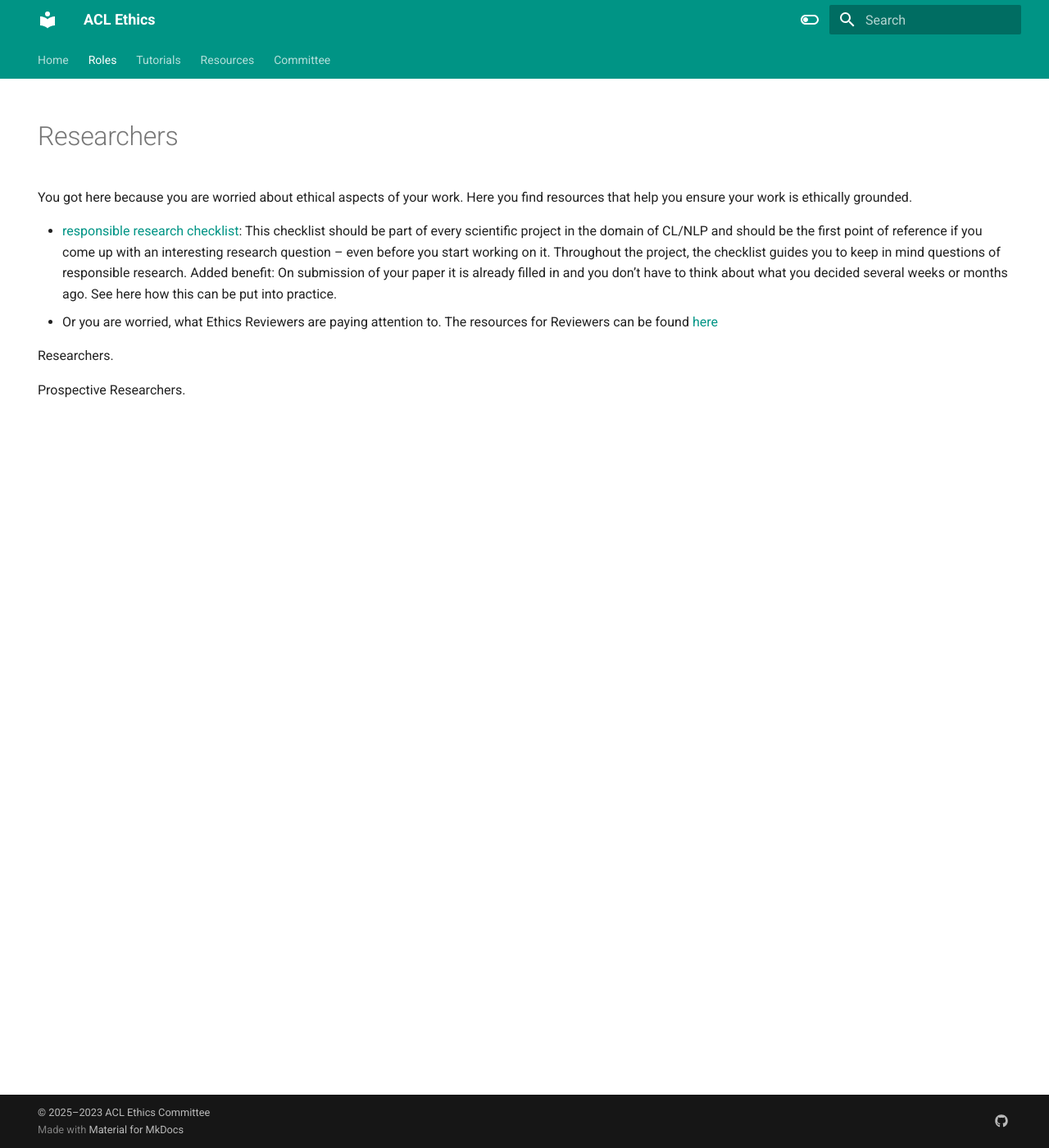
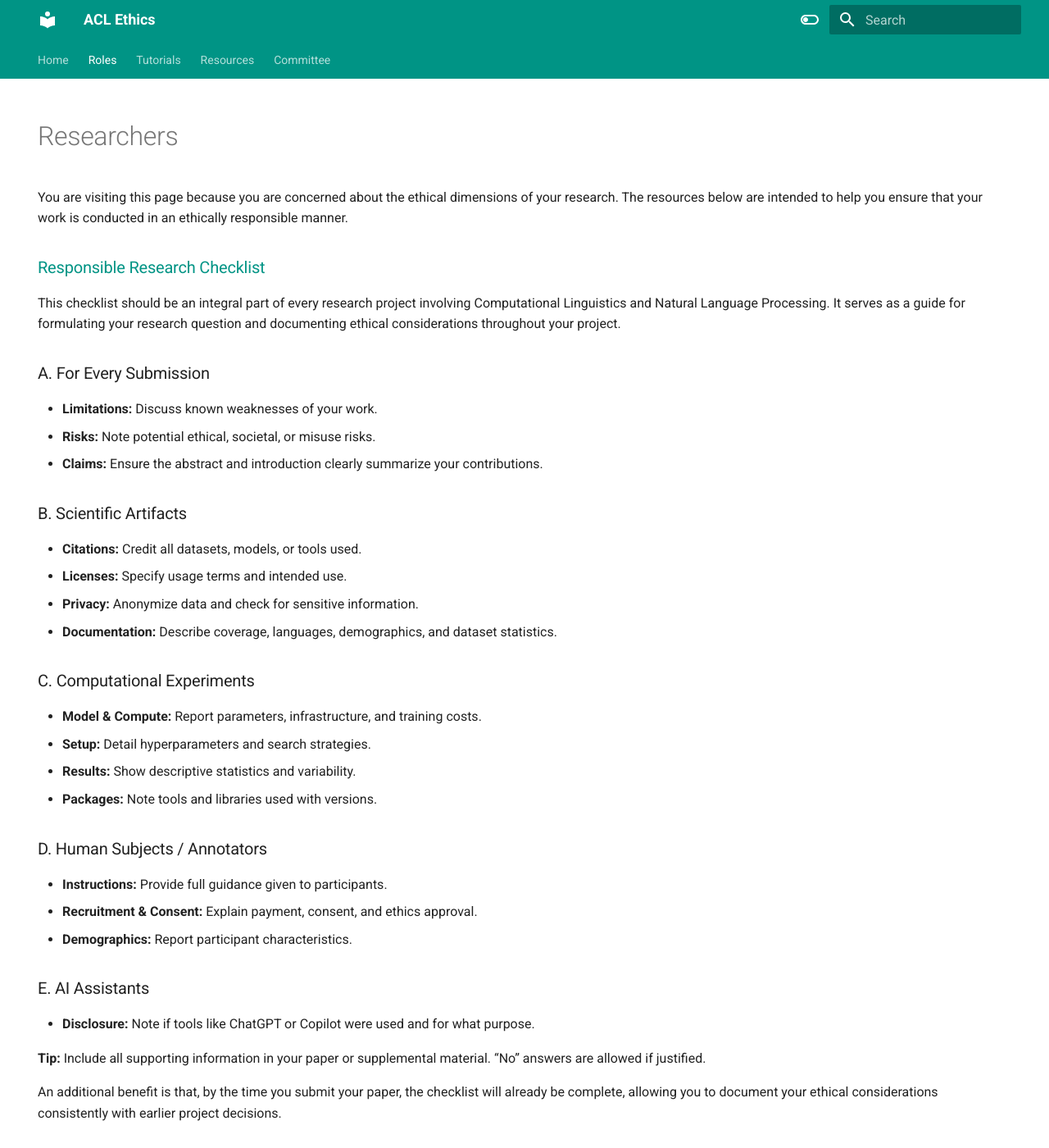
Before and after one commit to knmnyn/ethics-website, an MkDocs documentation site: the page built from docs/roles/researchers.md, in a window 1280 px wide and 1400 px high. Shown: the whole window at 82% size. Built offline with MkDocs 1.6.1 and Material for MkDocs 9.7.7, drawn with Linux system fonts in a browser that asks for light colours; some of the changed text lies outside the part shown.

Commit message:
Update researchers.md

```diff
--- a/docs/roles/researchers.md
+++ b/docs/roles/researchers.md
@@ -3,11 +3,42 @@ hide:
   - navigation
   - toc
 ---
-You got here because you are worried about ethical aspects of your work. Here you find resources that help you ensure your work is ethically grounded.
+You are visiting this page because you are concerned about the ethical dimensions of your research. The resources below are intended to help you ensure that your work is conducted in an ethically responsible manner.
 
-* [responsible research checklist](https://aclrollingreview.org/static/responsibleNLPresearch.pdf): This checklist should be part of every scientific project in the domain of CL/NLP and should be the first point of reference if you come up with an interesting research question – even before you start working on it. Throughout the project, the checklist guides you to keep in mind questions of responsible research. Added benefit: On submission of your paper it is already filled in and you don’t have to think about what you decided several weeks or months ago. See here how this can be put into practice.
-* Or you are worried, what Ethics Reviewers are paying attention to. The resources for Reviewers can be found [here](reviewers.md)
+### [Responsible Research Checklist](https://aclrollingreview.org/static/responsibleNLPresearch.pdf)
 
-Researchers.
+This checklist should be an integral part of every research project involving Computational Linguistics and Natural Language Processing. It serves as a guide for formulating your research question and documenting ethical considerations throughout your project.
 
-Prospective Researchers.
+### A. For Every Submission
+* **Limitations:** Discuss known weaknesses of your work.
+* **Risks:** Note potential ethical, societal, or misuse risks.
+* **Claims:** Ensure the abstract and introduction clearly summarize your contributions.
+
+### B. Scientific Artifacts
+* **Citations:** Credit all datasets, models, or tools used.
+* **Licenses:** Specify usage terms and intended use.
+* **Privacy:** Anonymize data and check for sensitive information.
+* **Documentation:** Describe coverage, languages, demographics, and dataset statistics.
+
+### C. Computational Experiments
+* **Model & Compute:** Report parameters, infrastructure, and training costs.
+* **Setup:** Detail hyperparameters and search strategies.
+* **Results:** Show descriptive statistics and variability.
+* **Packages:** Note tools and libraries used with versions.
+
+### D. Human Subjects / Annotators
+* **Instructions:** Provide full guidance given to participants.
+* **Recruitment & Consent:** Explain payment, consent, and ethics approval.
+* **Demographics:** Report participant characteristics.
+
+### E. AI Assistants
+* **Disclosure:** Note if tools like ChatGPT or Copilot were used and for what purpose.
+
+**Tip:** Include all supporting information in your paper or supplemental material. “No” answers are allowed if justified.
+
+An additional benefit is that, by the time you submit your paper, the checklist will already be complete, allowing you to document your ethical considerations consistently with earlier project decisions.
+
+### Additional Resources
+* **Ethics Reviewers:** Learn what reviewers focus on during evaluation in the [Reviewers Guide](https://ethics.aclweb.org/roles/reviewers/).
+* **Tutorials & Sessions:** Participate in future tutorials or Birds of a Feather (BoF) sessions at upcoming *CL conferences*. You can lead or join these sessions. Explore the [Tutorials Page](https://ethics.aclweb.org/tutorials/) for schedules and materials.
+* **GitHub:** Access our past tutorial at EACL 2023 with further resources related to ethics in NLP research on our [GitHub repository]([https://github.com/acl-org/responsible-nlp](https://github.com/acl-org/ethics-tutorial)).
```
